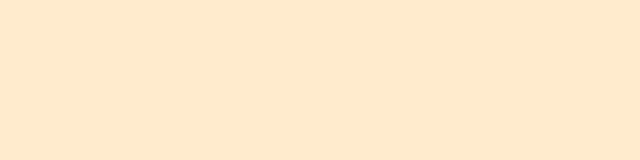
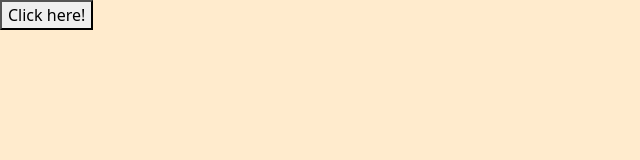
Before and after one commit to blackcl3/loops-data, a plain HTML site: page index.html in a window 1280 px wide. Shown: the whole page, without its empty margins (0-640 px from the left). Drawn offline with nearby package versions, Linux system fonts and the light colour scheme.

Commit message:
Added button and linked JS

```diff
--- a/index.html
+++ b/index.html
@@ -5,9 +5,12 @@
   <meta http-equiv="X-UA-Compatible" content="IE=edge">
   <meta name="viewport" content="width=device-width, initial-scale=1.0">
   <title>Loops Data</title>
+
+  <link href="https://cdn.jsdelivr.net/npm/bootstrap@5.1.3/dist/css/bootstrap.min.css" rel="stylesheet" integrity="sha384-1BmE4kWBq78iYhFldvKuhfTAU6auU8tT94WrHftjDbrCEXSU1oBoqyl2QvZ6jIW3" crossorigin="anonymous">
   <link rel="stylesheet" href="main.css">
 </head>
 <body>
+  <button id="main-btn">Click here!</button>
   <script src="main.js"></script>
 </body>
 </html>
--- a/main.js
+++ b/main.js
@@ -1 +1,5 @@
 console.log("You got it!")
+
+const mainButton = document.getElementById('main-btn')
+
+console.log(mainButton)
```
